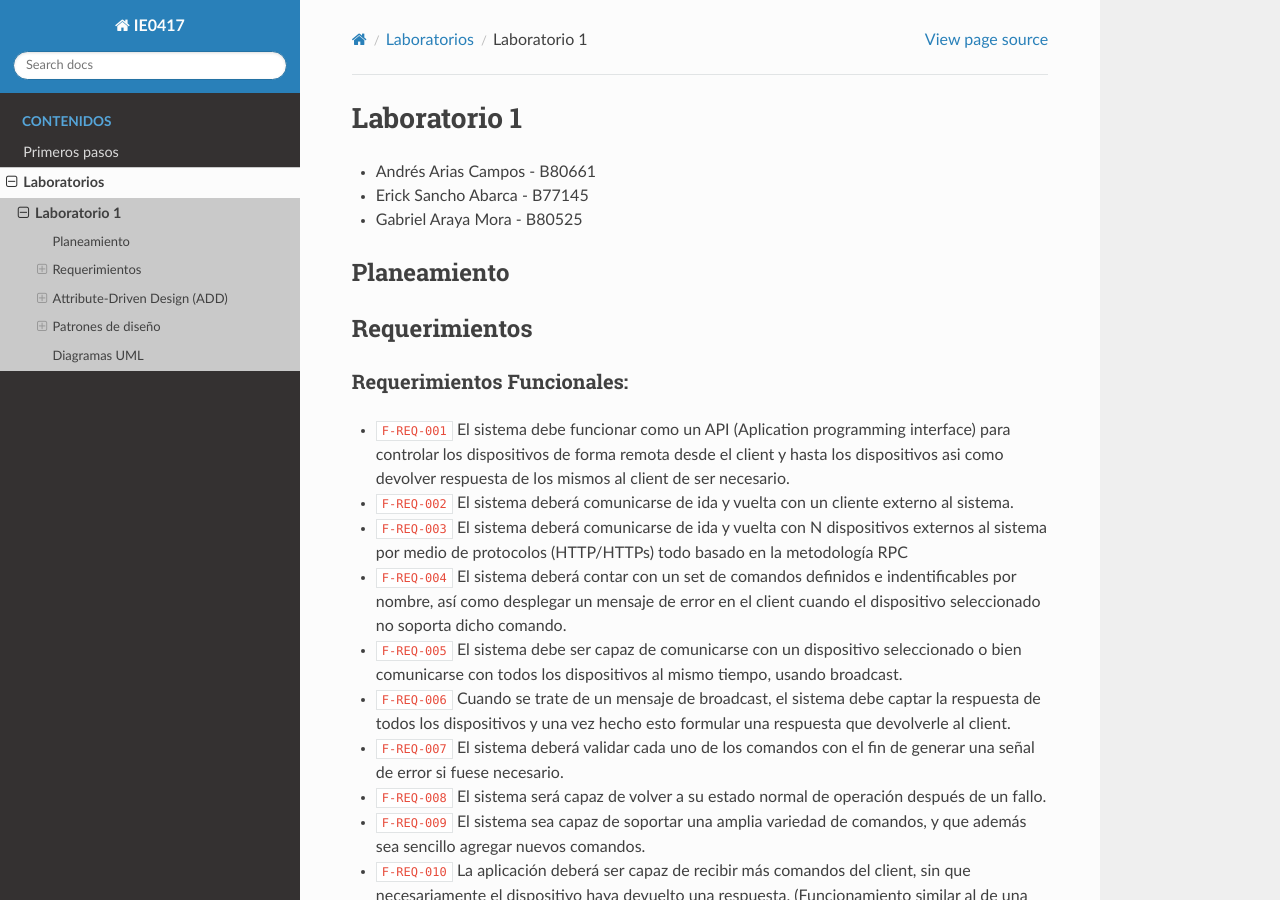
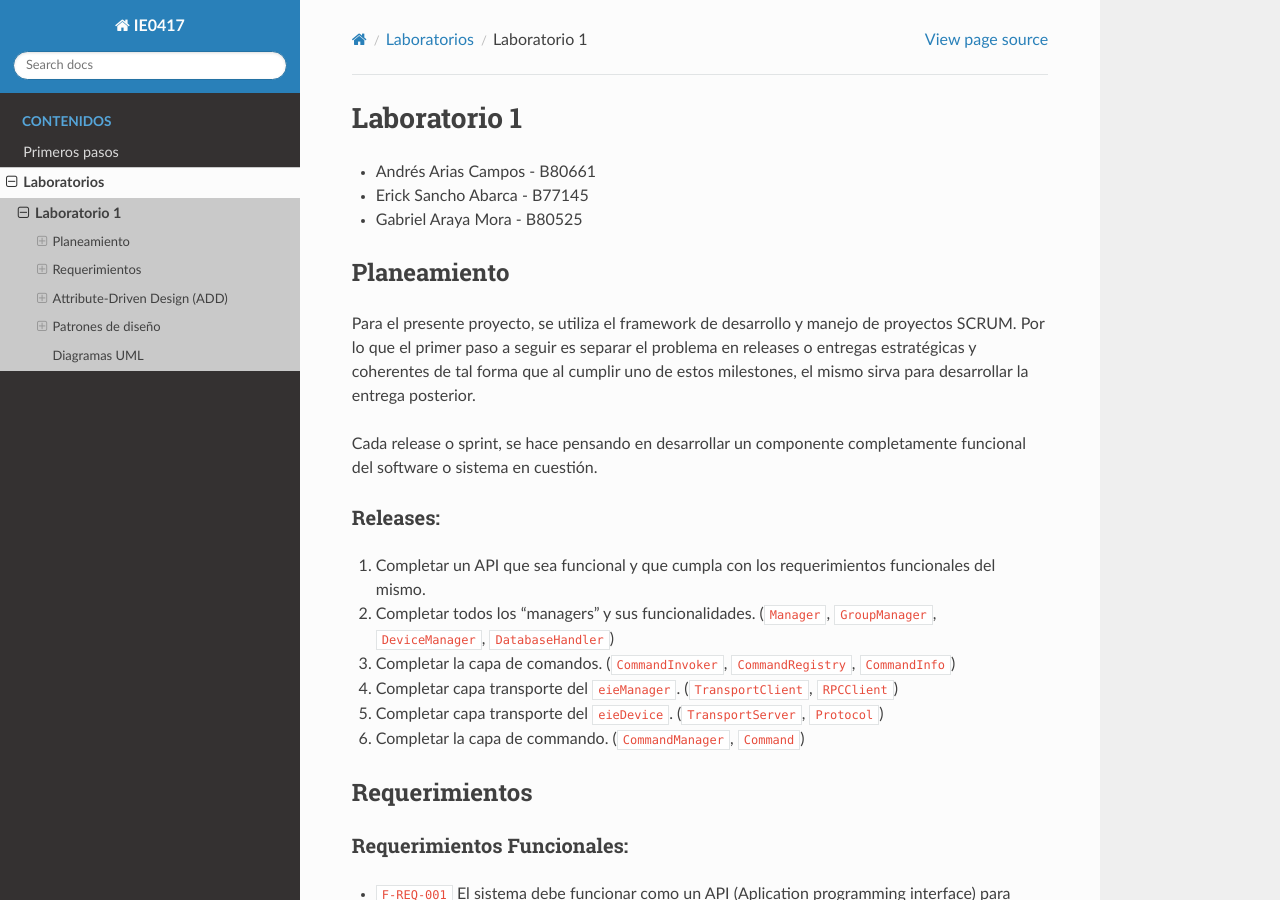
Before and after one commit to gabomora2200/ie0417-B80525, a Sphinx documentation site: the page built from docs/source/labs/lab1/lab1.rst, in a window 1280 px wide and 900 px high. Built offline with Sphinx 7.4.7 and the Read the Docs theme 2.0.0, drawn with Linux system fonts in a browser that asks for light colours.

Commit message:
Anadiendo planeamiento parte 1

```diff
--- a/docs/source/labs/lab1/lab1.rst
+++ b/docs/source/labs/lab1/lab1.rst
@@ -8,6 +8,20 @@
 
 Planeamiento
 ************
+
+Para el presente proyecto, se utiliza el framework de desarrollo y manejo de proyectos SCRUM. Por lo que el primer paso a seguir es separar el problema en releases o entregas estratégicas y coherentes de tal forma que al cumplir uno de estos milestones, el mismo sirva para desarrollar la entrega posterior.
+
+Cada release o sprint, se hace pensando en desarrollar un componente completamente funcional del software o sistema en cuestión.
+
+Releases:
+=========
+
+#. Completar un API que sea funcional y que cumpla con los requerimientos funcionales del mismo.
+#. Completar todos los "managers" y sus funcionalidades. (``Manager``, ``GroupManager``, ``DeviceManager``, ``DatabaseHandler``)
+#. Completar la capa de comandos. (``CommandInvoker``, ``CommandRegistry``, ``CommandInfo``)
+#. Completar capa transporte del ``eieManager``. (``TransportClient``, ``RPCClient``)
+#. Completar capa transporte del ``eieDevice``. (``TransportServer``, ``Protocol``)
+#. Completar la capa de commando. (``CommandManager``, ``Command``)
 
 Requerimientos
 **************
```
